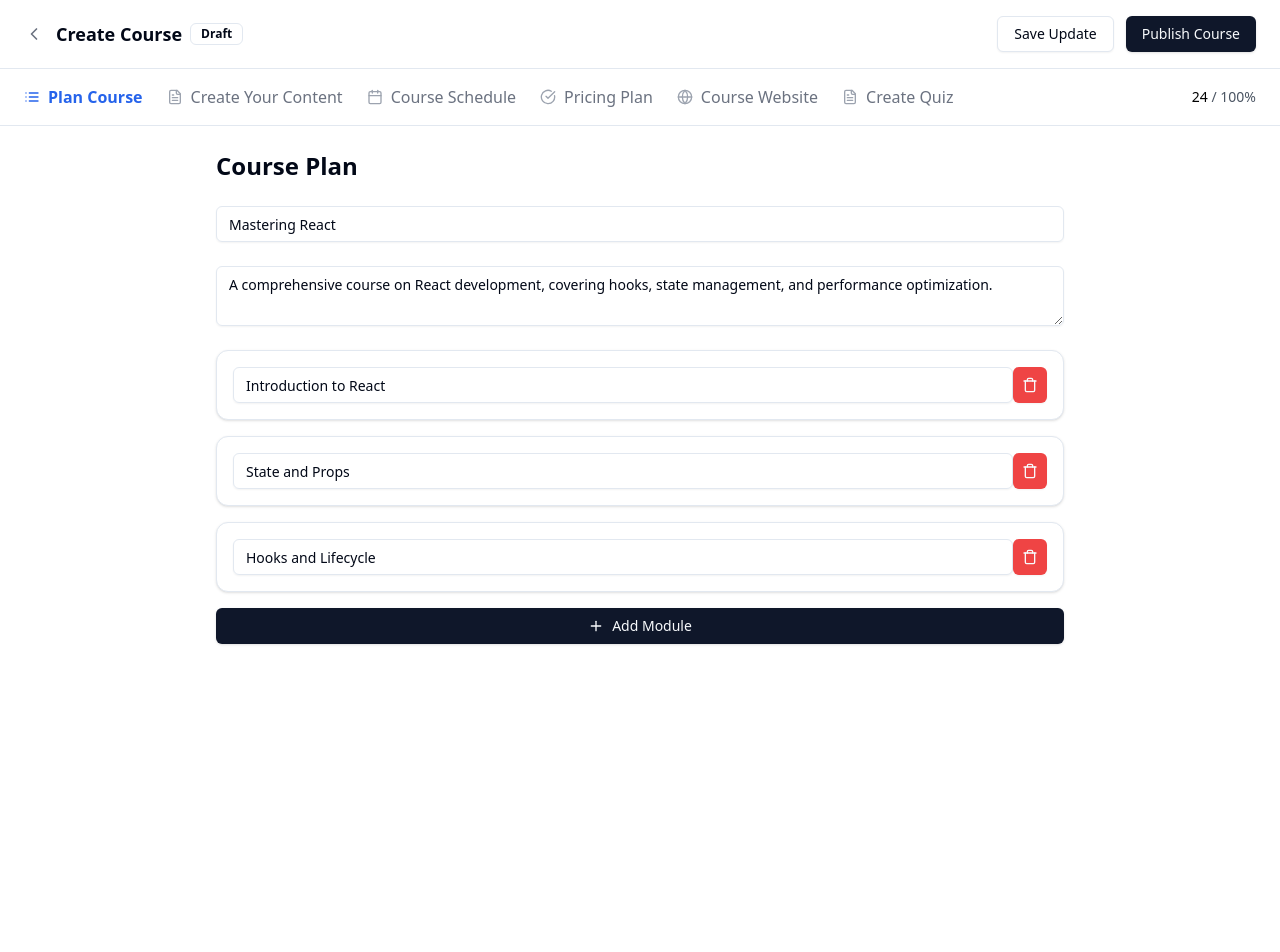
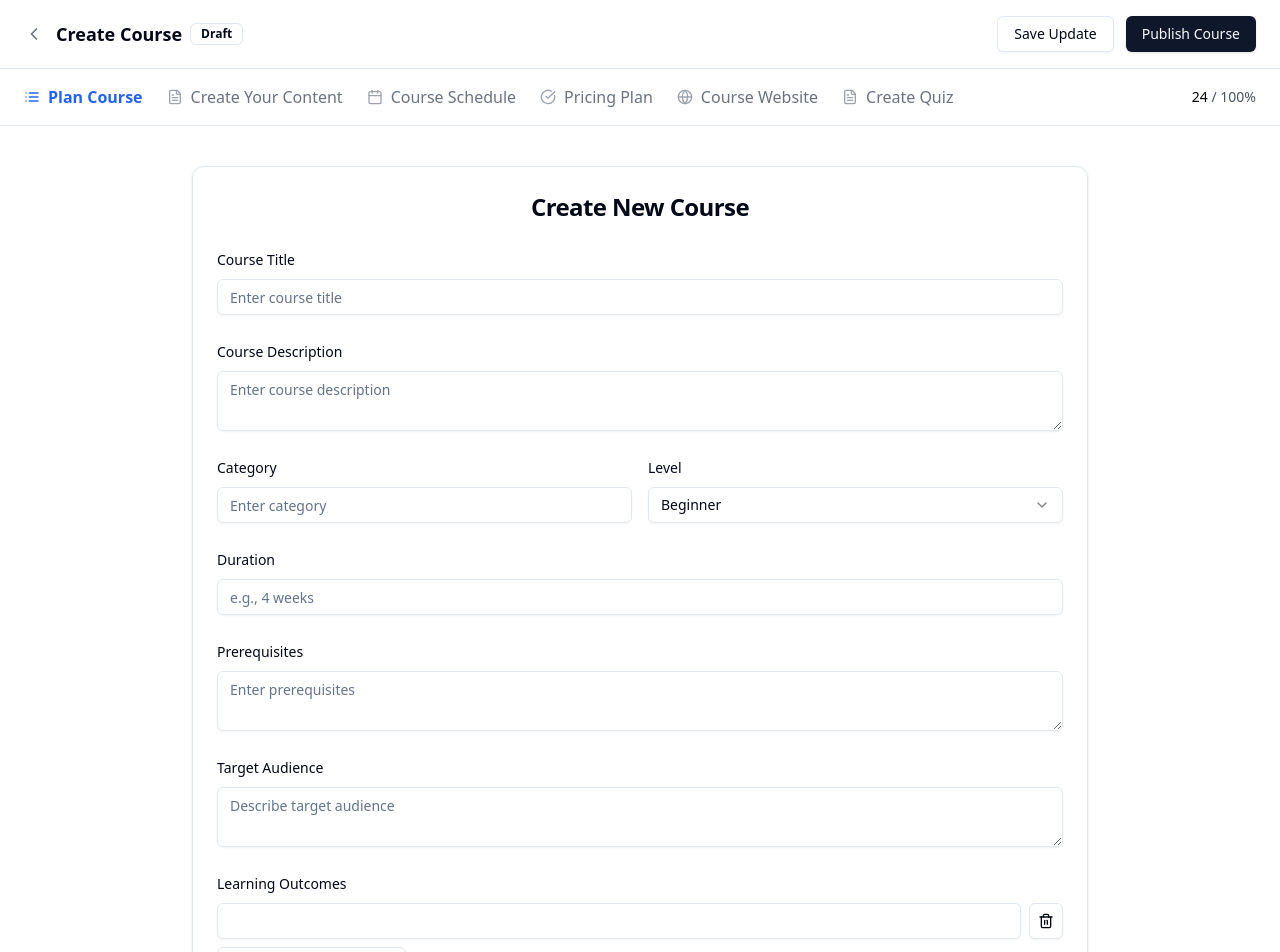
Before and after one commit to mdrasel101126/web-builder-craftjs, a Next.js app: page /course-builder/course-plan in a window 1280 px wide. Shown: the top 952 px of the page. Before the commit the page ends 800 px from the top, so only its background shows below. Built offline with nearby package versions, Linux system fonts and the light colour scheme.

Commit message:
[IN_PROGRESS] course builder in progress

```diff
--- a/src/components/pages/course-builder/course-plan/index.tsx
+++ b/src/components/pages/course-builder/course-plan/index.tsx
@@ -1,74 +1,341 @@
 "use client";
-import { useState } from "react";
+import { useForm, useFieldArray, type SubmitHandler } from "react-hook-form";
+import { zodResolver } from "@hookform/resolvers/zod";
+import { z } from "zod";
 import { Input } from "@/components/ui/input";
 import { Button } from "@/components/ui/button";
 import { Textarea } from "@/components/ui/textarea";
-import { Card, CardContent } from "@/components/ui/card";
-import { Plus, Trash } from "lucide-react";
+import {
+  Select,
+  SelectContent,
+  SelectItem,
+  SelectTrigger,
+  SelectValue,
+} from "@/components/ui/select";
+import {
+  Form,
+  FormControl,
+  FormField,
+  FormItem,
+  FormLabel,
+  FormMessage,
+} from "@/components/ui/form";
+import { Card, CardContent, CardHeader, CardTitle } from "@/components/ui/card";
+import { Plus, Trash2 } from "lucide-react";
+
+const courseSchema = z.object({
+  title: z.string().min(3, "Title must be at least 3 characters long"),
+  description: z
+    .string()
+    .min(10, "Description must be at least 10 characters long"),
+  category: z.string().min(1, "Category is required"),
+  level: z.enum(["Beginner", "Intermediate", "Advanced"]),
+  duration: z.string().min(1, "Duration is required"),
+  learningOutcomes: z.array(
+    z.object({
+      value: z.string().min(1, "Each learning outcome must have content"),
+    }),
+  ),
+  prerequisites: z.string().min(1, "Prerequisites are required"),
+  targetAudience: z.string().min(1, "Target audience is required"),
+  courseOutline: z.array(
+    z.object({
+      value: z.string().min(1, "Each outline item must have content"),
+    }),
+  ),
+  thumbnail: z
+    .any()
+    .refine((file) => file instanceof File, "Thumbnail is required"),
+});
+
+type CoursePlanFormValues = z.infer<typeof courseSchema>;
 
 export default function CoursePlan() {
-  const [title, setTitle] = useState("Mastering React");
-  const [description, setDescription] = useState(
-    "A comprehensive course on React development, covering hooks, state management, and performance optimization.",
-  );
-  const [modules, setModules] = useState([
-    { id: 1, name: "Introduction to React", lessons: [] },
-    { id: 2, name: "State and Props", lessons: [] },
-    { id: 3, name: "Hooks and Lifecycle", lessons: [] },
-  ]);
+  const form = useForm<CoursePlanFormValues>({
+    resolver: zodResolver(courseSchema),
+    defaultValues: {
+      title: "",
+      description: "",
+      category: "",
+      level: "Beginner",
+      duration: "",
+      learningOutcomes: [{ value: "" }],
+      prerequisites: "",
+      targetAudience: "",
+      courseOutline: [{ value: "" }],
+    },
+  });
 
-  const addModule = () => {
-    setModules([...modules, { id: modules.length + 1, name: "", lessons: [] }]);
-  };
+  const {
+    fields: learningOutcomeFields,
+    append: appendLearningOutcome,
+    remove: removeLearningOutcome,
+  } = useFieldArray({
+    control: form.control,
+    name: "learningOutcomes",
+  });
 
-  const removeModule = (id: number) => {
-    setModules(modules.filter((module) => module.id !== id));
+  const {
+    fields: courseOutlineFields,
+    append: appendCourseOutline,
+    remove: removeCourseOutline,
+  } = useFieldArray({
+    control: form.control,
+    name: "courseOutline",
+  });
+
+  const onSubmit: SubmitHandler<CoursePlanFormValues> = (data) => {
+    console.log("Course Data:", data);
   };
 
   return (
-    <div className="max-w-4xl mx-auto p-6 space-y-6">
-      <h1 className="text-2xl font-bold">Course Plan</h1>
+    <Card className="max-w-4xl mx-auto my-10">
+      <CardHeader>
+        <CardTitle className="text-2xl font-bold text-center">
+          Create New Course
+        </CardTitle>
+      </CardHeader>
+      <CardContent>
+        <Form {...form}>
+          <form
+            onSubmit={form.handleSubmit(onSubmit)}
+            className="space-y-6"
+          >
+            <FormField
+              control={form.control}
+              name="title"
+              render={({ field }) => (
+                <FormItem>
+                  <FormLabel>Course Title</FormLabel>
+                  <FormControl>
                     <Input
-        placeholder="Course Title"
-        value={title}
-        onChange={(e) => setTitle(e.target.value)}
+                      placeholder="Enter course title"
+                      {...field}
                     />
-      <Textarea
-        placeholder="Course Description"
-        value={description}
-        onChange={(e) => setDescription(e.target.value)}
+                  </FormControl>
+                  <FormMessage />
+                </FormItem>
+              )}
             />
 
-      <div className="space-y-4">
-        {modules.map((module, index) => (
-          <Card key={module.id}>
-            <CardContent className="p-4 flex justify-between items-center">
+            <FormField
+              control={form.control}
+              name="description"
+              render={({ field }) => (
+                <FormItem>
+                  <FormLabel>Course Description</FormLabel>
+                  <FormControl>
+                    <Textarea
+                      placeholder="Enter course description"
+                      {...field}
+                    />
+                  </FormControl>
+                  <FormMessage />
+                </FormItem>
+              )}
+            />
+
+            <div className="grid grid-cols-1 md:grid-cols-2 gap-4">
+              <FormField
+                control={form.control}
+                name="category"
+                render={({ field }) => (
+                  <FormItem>
+                    <FormLabel>Category</FormLabel>
+                    <FormControl>
                       <Input
-                placeholder={`Module ${index + 1} Name`}
-                value={module.name}
-                onChange={(e) => {
-                  const newModules = [...modules];
-                  newModules[index].name = e.target.value;
-                  setModules(newModules);
-                }}
+                        placeholder="Enter category"
+                        {...field}
                       />
+                    </FormControl>
+                    <FormMessage />
+                  </FormItem>
+                )}
+              />
+
+              <FormField
+                control={form.control}
+                name="level"
+                render={({ field }) => (
+                  <FormItem>
+                    <FormLabel>Level</FormLabel>
+                    <Select
+                      onValueChange={field.onChange}
+                      defaultValue={field.value}
+                    >
+                      <FormControl>
+                        <SelectTrigger>
+                          <SelectValue placeholder="Select level" />
+                        </SelectTrigger>
+                      </FormControl>
+                      <SelectContent>
+                        <SelectItem value="Beginner">Beginner</SelectItem>
+                        <SelectItem value="Intermediate">
+                          Intermediate
+                        </SelectItem>
+                        <SelectItem value="Advanced">Advanced</SelectItem>
+                      </SelectContent>
+                    </Select>
+                    <FormMessage />
+                  </FormItem>
+                )}
+              />
+            </div>
+
+            <FormField
+              control={form.control}
+              name="duration"
+              render={({ field }) => (
+                <FormItem>
+                  <FormLabel>Duration</FormLabel>
+                  <FormControl>
+                    <Input
+                      placeholder="e.g., 4 weeks"
+                      {...field}
+                    />
+                  </FormControl>
+                  <FormMessage />
+                </FormItem>
+              )}
+            />
+
+            <FormField
+              control={form.control}
+              name="prerequisites"
+              render={({ field }) => (
+                <FormItem>
+                  <FormLabel>Prerequisites</FormLabel>
+                  <FormControl>
+                    <Textarea
+                      placeholder="Enter prerequisites"
+                      {...field}
+                    />
+                  </FormControl>
+                  <FormMessage />
+                </FormItem>
+              )}
+            />
+
+            <FormField
+              control={form.control}
+              name="targetAudience"
+              render={({ field }) => (
+                <FormItem>
+                  <FormLabel>Target Audience</FormLabel>
+                  <FormControl>
+                    <Textarea
+                      placeholder="Describe target audience"
+                      {...field}
+                    />
+                  </FormControl>
+                  <FormMessage />
+                </FormItem>
+              )}
+            />
+
+            <div>
+              <FormLabel>Learning Outcomes</FormLabel>
+              {learningOutcomeFields.map((field, index) => (
+                <FormField
+                  key={field.id}
+                  control={form.control}
+                  name={`learningOutcomes.${index}.value`}
+                  render={({ field }) => (
+                    <FormItem>
+                      <FormControl>
+                        <div className="flex items-center space-x-2 mt-2">
+                          <Input {...field} />
                           <Button
-                variant="destructive"
+                            type="button"
+                            variant="outline"
                             size="icon"
-                onClick={() => removeModule(module.id)}
+                            onClick={() => removeLearningOutcome(index)}
                           >
-                <Trash size={16} />
+                            <Trash2 className="h-4 w-4" />
                           </Button>
+                        </div>
+                      </FormControl>
+                      <FormMessage />
+                    </FormItem>
+                  )}
+                />
+              ))}
+              <Button
+                type="button"
+                variant="outline"
+                size="sm"
+                className="mt-2"
+                onClick={() => appendLearningOutcome({ value: "" })}
+              >
+                <Plus className="h-4 w-4 mr-2" /> Add Learning Outcome
+              </Button>
+            </div>
+
+            <div>
+              <FormLabel>Course Outline</FormLabel>
+              {courseOutlineFields.map((field, index) => (
+                <FormField
+                  key={field.id}
+                  control={form.control}
+                  name={`courseOutline.${index}.value`}
+                  render={({ field }) => (
+                    <FormItem>
+                      <FormControl>
+                        <div className="flex items-center space-x-2 mt-2">
+                          <Input {...field} />
+                          <Button
+                            type="button"
+                            variant="outline"
+                            size="icon"
+                            onClick={() => removeCourseOutline(index)}
+                          >
+                            <Trash2 className="h-4 w-4" />
+                          </Button>
+                        </div>
+                      </FormControl>
+                      <FormMessage />
+                    </FormItem>
+                  )}
+                />
+              ))}
+              <Button
+                type="button"
+                variant="outline"
+                size="sm"
+                className="mt-2"
+                onClick={() => appendCourseOutline({ value: "" })}
+              >
+                <Plus className="h-4 w-4 mr-2" /> Add Course Outline Item
+              </Button>
+            </div>
+
+            <FormField
+              control={form.control}
+              name="thumbnail"
+              render={({ field }) => (
+                <FormItem>
+                  <FormLabel>Course Thumbnail</FormLabel>
+                  <FormControl>
+                    <Input
+                      type="file"
+                      accept="image/*,video/*"
+                      onChange={(e) => field.onChange(e.target.files?.[0])}
+                    />
+                  </FormControl>
+                  <FormMessage />
+                </FormItem>
+              )}
+            />
+
+            <Button
+              type="submit"
+              className="w-full"
+            >
+              Create Course
+            </Button>
+          </form>
+        </Form>
       </CardContent>
     </Card>
-        ))}
-        <Button
-          onClick={addModule}
-          className="w-full flex items-center gap-2"
-        >
-          <Plus size={16} /> Add Module
-        </Button>
-      </div>
-    </div>
   );
 }
```
Lines whose indentation alone changed are shown as unchanged.
